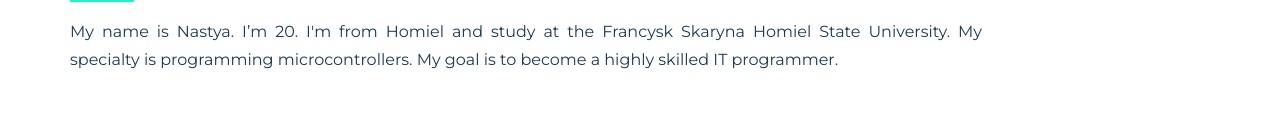
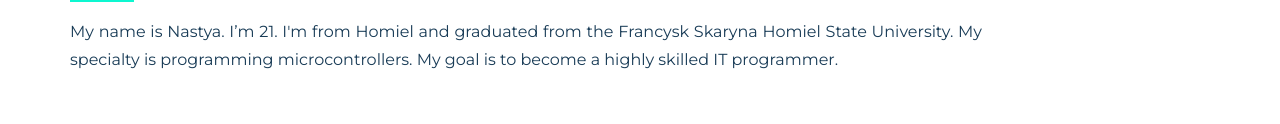
Before and after one commit to AMaslenkina/CV, a plain HTML site: page index.html in a window 1280 px wide. Shown: the part 761-885 px from the top of the page. Drawn offline with Linux system fonts and the light colour scheme.

Commit message:
Update index.html

```diff
--- a/index.html
+++ b/index.html
@@ -75,7 +75,7 @@
                 <div class="summary-wrapper">
                     <h2 class="summary-title underline">About me</h2>
                     <p class="summary-text">
-                        My name is Nastya. I’m 20. I'm from Homiel and study at the Francysk Skaryna Homiel State University. My specialty is programming microcontrollers. My goal is to become a highly skilled IT programmer.
+                        My name is Nastya. I’m 21. I'm from Homiel and graduated from the Francysk Skaryna Homiel State University. My specialty is programming microcontrollers. My goal is to become a highly skilled IT programmer.
 
                     </p>
 
```
